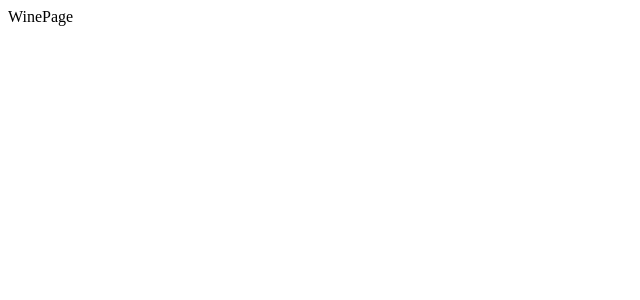
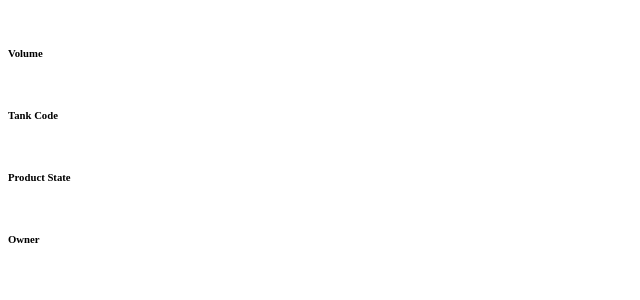
Before and after one commit to asamariya/vintrace-frontend, a React (Create React App) app: page /1 in a window 1280 px wide. Shown: the top 300 px of the page, without its empty margins (0-640 px from the left). Built offline with nearby package versions, Linux system fonts and the light colour scheme; no server answers.

Commit message:
Added wine page

```diff
--- a/src/components/WineList.js
+++ b/src/components/WineList.js
@@ -11,7 +11,7 @@ const WineList = ({ wines }) => {
       {' '}
       <ul>
         {wines.map((wine) => (
-          <WineItem wine={wine} />
+          <WineItem wine={wine} key={wine.lotCode} />
         ))}
       </ul>
     </div>
--- a/src/components/WinePage.js
+++ b/src/components/WinePage.js
@@ -1,7 +1,48 @@
-import React from 'react';
+import React, { useEffect, useState } from 'react';
+import { useParams } from 'react-router-dom';
+import axios from 'axios';
 
 const WinePage = () => {
-  return <div>WinePage</div>;
+  const [wine, setWine] = useState([]);
+  const { lotCode } = useParams();
+  const fetchWine = async () => {
+    const api = 'http://localhost:5000/api/breakdown/search/';
+    try {
+      let response = await axios.get(`${api}/${lotCode}`);
+      setWine(response.data);
+    } catch (err) {
+      console.log(err);
+    }
+  };
+
+  useEffect(() => {
+    fetchWine();
+  });
+
+  return (
+    <div>
+      <h2>{wine.lotCode}</h2>
+      <h5>{wine.description}</h5>{' '}
+      <div>
+        <div style={{ display: 'flex', justifyContent: 'space-between' }}>
+          <h6>Volume</h6>
+          <p>{wine.volume}</p>
+        </div>
+        <div style={{ display: 'flex', justifyContent: 'space-between' }}>
+          <h6>Tank Code</h6>
+          <p>{wine.tankCode}</p>
+        </div>
+        <div style={{ display: 'flex', justifyContent: 'space-between' }}>
+          <h6>Product State</h6>
+          <p>{wine.productState}</p>
+        </div>
+        <div style={{ display: 'flex', justifyContent: 'space-between' }}>
+          <h6>Owner</h6>
+          <p>{wine.ownerName}</p>
+        </div>
+      </div>
+    </div>
+  );
 };
 
 export default WinePage;
```
